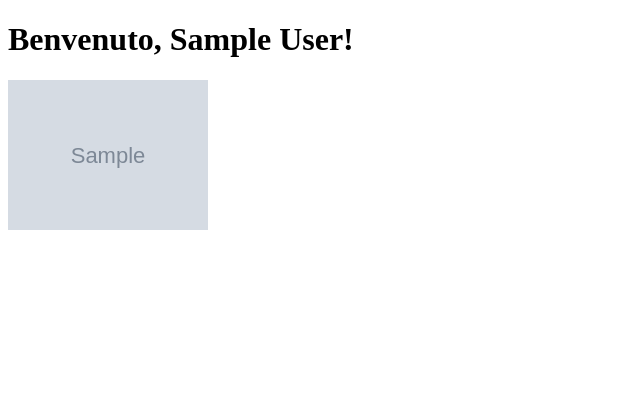
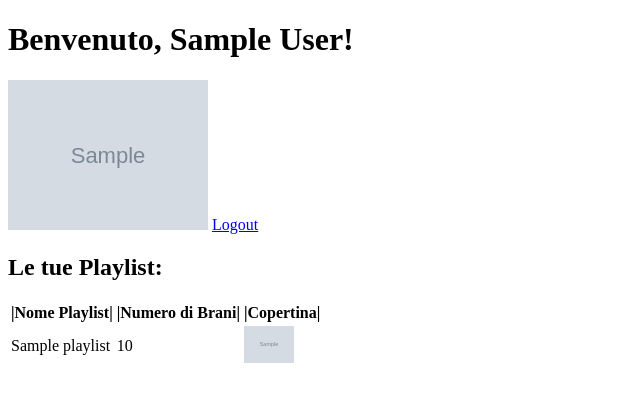
Before and after one commit to dangelo-luca/Spotify, a Flask app: template templates/home.html in a window 1280 px wide. Shown: the top 402 px of the page, without its empty margins (0-640 px from the left). Run offline with Flask 3, Linux system fonts and the light colour scheme; the template is opened without the code that fills it: most values are stand-ins (such as "Sample title", 1, 10 or a date in 2020); grey boxes marked "Sample" are stand-in pictures.

Commit message:
fatto parte due manca parte in autonomia

```diff
--- a/app.py
+++ b/app.py
@@ -5,6 +5,7 @@ from spotipy.oauth2 import SpotifyOAuth
 SPOTIFY_CLIENT_ID = "59eb1d0383344f50a12b1842a08ddfc2"
 SPOTIFY_CLIENT_SECRET = "5d1d88ac19774b54810d3c52ad49c465"
 SPOTIFY_REDIRECT_URI = "http://127.0.0.1:5000/callback"
+
 
 app = Flask(__name__)
 app.secret_key = 'chiave_per_session' #ci serve per identificare la sessione
@@ -14,7 +15,8 @@ sp_oauth = SpotifyOAuth(
     client_id=SPOTIFY_CLIENT_ID,
     client_secret=SPOTIFY_CLIENT_SECRET,
     redirect_uri=SPOTIFY_REDIRECT_URI,
-    scope="user-read-private" #permessi x informazioni dell'utente
+    scope="user-read-private", #permessi x informazioni dell'utente
+    show_dialog=True
 )
 
 
@@ -30,6 +32,10 @@ def callback():
     session['token_info'] = token_info #salvo il token nella mia sessione x riutilizzarlo
     return redirect(url_for('home'))
 
+@app.route('/logout')
+def logout():
+    session.clear() #cancelliamo l'access token salvato in session
+    return redirect(url_for('login'))
 
 @app.route('/home')
 def home():
@@ -39,6 +45,13 @@ def home():
     sp = spotipy.Spotify(auth=token_info['access_token']) #usiamo il token per ottenere i dati del profilo
     user_info = sp.current_user()
     print(user_info) #capiamo la struttura di user_info per usarle nel frontend
-    return render_template('home.html', user_info=user_info) #passo le info utente all'home.html
+    playlists = sp.current_user_playlists() #sempre tramite il token sp preso prima
+    playlists_info = playlists['items']
+    return render_template('home.html', user_info=user_info, playlists=playlists_info) #passo le info utente all'home.html
 
+@app.route('/playlist/<playlist_id>')
+def playlist(playlist_id):
+    token_info = session.get('token_info', None)
+    if not token_info:
+        return redirect(url_for('login'))
 app.run(debug=True)
--- a/templates/home.html
+++ b/templates/home.html
@@ -9,5 +9,38 @@
 {% if user_info['images'] %}
 <img src="{{ user_info['images'][0]['url'] }}" width="200">
 {% endif %}
+
+<a href="{{ url_for('logout') }}">Logout</a>
+
+
+<h2>Le tue Playlist:</h2>
+{% if playlists %}
+    <table>
+        <thead>
+            <tr>
+                <th>|Nome Playlist|</th>
+                <th>|Numero di Brani|</th>
+                <th>|Copertina|</th>
+            </tr>
+        </thead>
+        <tbody>
+            {% for playlist in playlists %}
+                <tr>
+                    <td>{{ playlist['name'] }}</td>
+                    <td>{{ playlist['tracks']['total'] }}</td>
+                    <td>
+                    {% if playlist['images'] %}
+                        <img src="{{ playlist['images'][0]['url'] }}" width="50" alt="Copertina playlist">
+                    {% else %}
+                        Nessuna immagine
+                    {% endif %}
+                    </td>
+                </tr>
+            {% endfor %}
+        </tbody>
+    </table>
+{% else %}
+    <p>Non hai playlist disponibili.</p>
+{% endif %}
 </body>
 </html>
```
Also changed, not shown: 1 other file.
